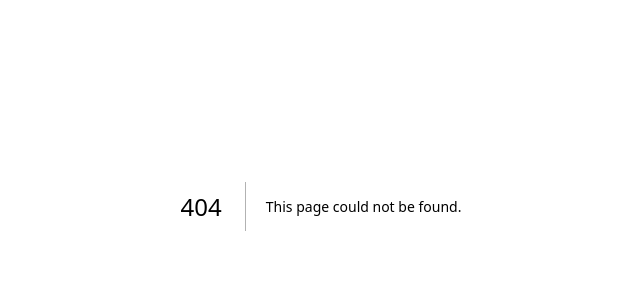
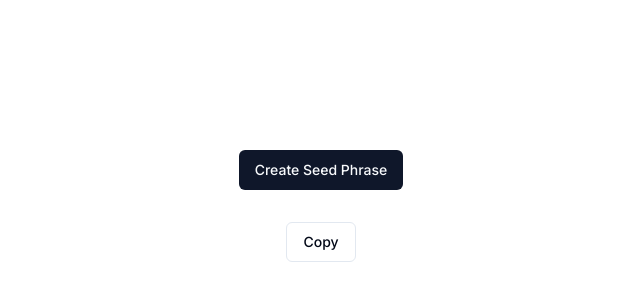
Before and after one commit to retrogtx/sol-faucet, a Next.js app: page /wallet in a window 1280 px wide. Before the commit this address had no page. Shown: the part 194-494 px from the top of the page, without its empty margins (319-959 px from the left). Built offline with nearby package versions, Linux system fonts and the light colour scheme.

Commit message:
feat: Add bip39 dependency for generating mnemonic in Wallet page

```diff
--- /dev/null
+++ b/app/wallet/page.tsx
@@ -0,0 +1,43 @@
+'use client';
+
+import { useState } from "react";
+import { generateMnemonic } from "bip39";
+import { Button } from "@/components/ui/button";
+import { useToast } from "@/components/ui/use-toast"
+
+export default function Wallet() {
+    const [mnemonic, setMnemonic] = useState("");
+    const { toast } = useToast();
+    const copyToClipboard = () => {
+        navigator.clipboard.writeText(mnemonic);
+    };
+
+    return (
+        <div style={{
+            display: 'flex',
+            flexDirection: 'column',
+            alignItems: 'center',
+            justifyContent: 'center',
+            height: '100vh'
+        }}>
+            <Button onClick={async function() {
+                const mn = await generateMnemonic();
+                setMnemonic(mn);
+            }}>
+                Create Seed Phrase
+            </Button>
+            <input type="text" value={mnemonic} readOnly className="mt-2 w-full max-w-lg overflow-hidden text-ellipsis whitespace-nowrap" />
+            <Button
+      variant="outline"
+      onClick={() => {
+        copyToClipboard();
+        toast({
+          description: "Seed phrase has been copied.",
+        })
+      }}
+    >
+      Copy
+    </Button>
+        </div>
+    );
+}
--- a/package.json
+++ b/package.json
@@ -15,6 +15,7 @@
     "@radix-ui/react-switch": "^1.1.0",
     "@radix-ui/react-toast": "^1.2.1",
     "@solana/web3.js": "^1.95.3",
+    "bip39": "^3.1.0",
     "class-variance-authority": "^0.7.0",
     "clsx": "^2.1.1",
     "lucide-react": "^0.428.0",
```
Also changed, not shown: 1 other file (tests, documents, lock files or other folders).
